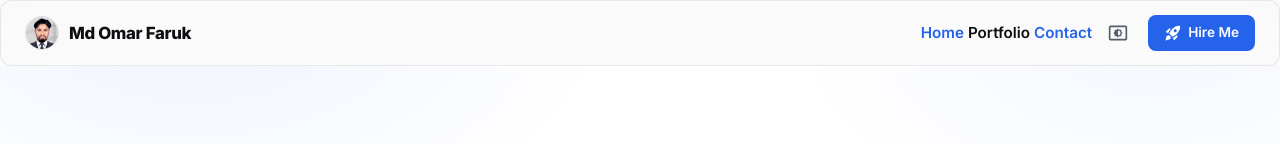
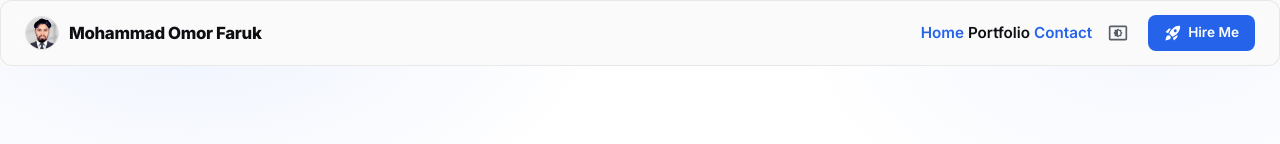
Before and after one commit to mdomorffaruk/mdomorffaruk.github.io, a React (Vite) app: page / in a window 1280 px wide. Shown: the top 144 px of the page. Built offline with nearby package versions, Linux system fonts and the light colour scheme.

Commit message:
Use full name Mohammad Omor Faruk; drop tech credit from footer

```diff
--- a/index.html
+++ b/index.html
@@ -3,23 +3,22 @@
   <head>
     <meta charset="UTF-8" />
     <meta name="viewport" content="width=device-width, initial-scale=1.0" />
-    <title>Md Omar Faruk - Backend Engineer &amp; Security Researcher</title>
-    <meta name="description" content="Md Omar Faruk - backend engineer and security researcher. 6+ years building production systems, banking infrastructure, Android apps, and web application security. Available for new projects." />
-    <meta name="author" content="Md Omar Faruk" />
+    <title>Mohammad Omor Faruk - Backend Engineer &amp; Security Researcher</title>
+    <meta name="description" content="Mohammad Omor Faruk - backend engineer and security researcher. 6+ years building production systems, banking infrastructure, Android apps, and web application security. Available for new projects." />
+    <meta name="author" content="Mohammad Omor Faruk" />
     <link rel="canonical" href="https://mdomorffaruk.github.io/" />
     <meta property="og:type" content="website" />
-    <meta property="og:title" content="Md Omar Faruk - Backend Engineer & Security Researcher" />
+    <meta property="og:title" content="Mohammad Omor Faruk - Backend Engineer & Security Researcher" />
     <meta property="og:description" content="I build production backends, audit application security, and automate workflows. Banking infrastructure, vulnerability tooling, and real delivery since 2020." />
     <meta property="og:url" content="https://mdomorffaruk.github.io/" />
     <meta property="og:image" content="https://mdomorffaruk.github.io/profile.gif" />
     <meta name="twitter:card" content="summary" />
-    <meta name="twitter:title" content="Md Omar Faruk - Backend Engineer & Security Researcher" />
+    <meta name="twitter:title" content="Mohammad Omor Faruk - Backend Engineer & Security Researcher" />
     <meta name="twitter:description" content="I build production backends, audit application security, and automate workflows." />
     <meta name="twitter:image" content="https://mdomorffaruk.github.io/profile.gif" />
     <link rel="icon" type="image/gif" href="/profile.gif" />
     <link rel="preconnect" href="https://fonts.googleapis.com" />
     <link rel="preconnect" href="https://fonts.gstatic.com" crossorigin />
-    <link href="https://fonts.googleapis.com/css2?family=Inter:wght@400;500;600;700;800&display=swap" rel="stylesheet" />
     <link href="https://fonts.googleapis.com/css2?family=Inter:wght@400;500;600;700;800&display=swap" rel="stylesheet" />
     <script>
       (function () {
@@ -36,7 +35,7 @@
       {
         "@context": "https://schema.org",
         "@type": "Person",
-        "name": "Md Omar Faruk",
+        "name": "Mohammad Omor Faruk",
         "url": "https://mdomorffaruk.github.io/",
         "jobTitle": "Backend Engineer & Security Researcher",
         "email": "mailto:mdomorffaruk@gmail.com",
--- a/public/404.html
+++ b/public/404.html
@@ -3,7 +3,7 @@
   <head>
     <meta charset="utf-8" />
     <meta name="viewport" content="width=device-width, initial-scale=1.0" />
-    <title>Redirecting — Md Omar Faruk</title>
+    <title>Redirecting — Mohammad Omor Faruk</title>
     <script>
       sessionStorage.setItem('spa-redirect', location.pathname + location.search + location.hash)
       location.replace('/')
--- a/src/components/Footer.jsx
+++ b/src/components/Footer.jsx
@@ -84,9 +84,6 @@ export default function Footer() {
           <Typography color="text.secondary" variant="body2">
             &copy; {new Date().getFullYear()} {footer.brand.name}. {footer.copyrightSuffix}
           </Typography>
-          <Typography color="text.secondary" variant="body2">
-            {footer.techCredit}
-          </Typography>
         </Box>
       </Container>
     </Box>
--- a/src/data/site.json
+++ b/src/data/site.json
@@ -1,13 +1,13 @@
 {
   "pageTitles": {
-    "/": "Md Omar Faruk - Backend Engineer & Security Researcher",
-    "/portfolio": "Portfolio - Md Omar Faruk"
+    "/": "Mohammad Omor Faruk - Backend Engineer & Security Researcher",
+    "/portfolio": "Portfolio - Mohammad Omor Faruk"
   },
-  "defaultPageTitle": "Md Omar Faruk",
+  "defaultPageTitle": "Mohammad Omor Faruk",
 
   "nav": {
     "brand": {
-      "name": "Md Omar Faruk",
+      "name": "Mohammad Omor Faruk",
       "logo": "/profile.gif"
     },
     "mainLinks": [
@@ -23,7 +23,7 @@
 
   "footer": {
     "brand": {
-      "name": "Md Omar Faruk",
+      "name": "Mohammad Omor Faruk",
       "logo": "/profile.gif"
     },
     "tagline": "Backend engineer & security researcher. I build production systems, find what breaks, and automate the rest.",
@@ -38,8 +38,7 @@
     "contact": {
       "heading": "Get in touch"
     },
-    "copyrightSuffix": "All rights reserved.",
-    "techCredit": "Built with React & MUI"
+    "copyrightSuffix": "All rights reserved."
   },
 
   "form": {
--- a/src/pages/Portfolio.jsx
+++ b/src/pages/Portfolio.jsx
@@ -101,7 +101,7 @@ export default function Portfolio() {
             <Grid size={{ xs: 12, md: 4 }} sx={{ textAlign: 'center' }}>
               <Avatar
                 src="/profile.gif"
-                alt="Md Omar Faruk"
+                alt="Mohammad Omor Faruk"
                 sx={{ width: 200, height: 200, mx: 'auto', border: '4px solid', borderColor: 'divider', boxShadow: 'var(--shadow-md)' }}
               />
             </Grid>
```
